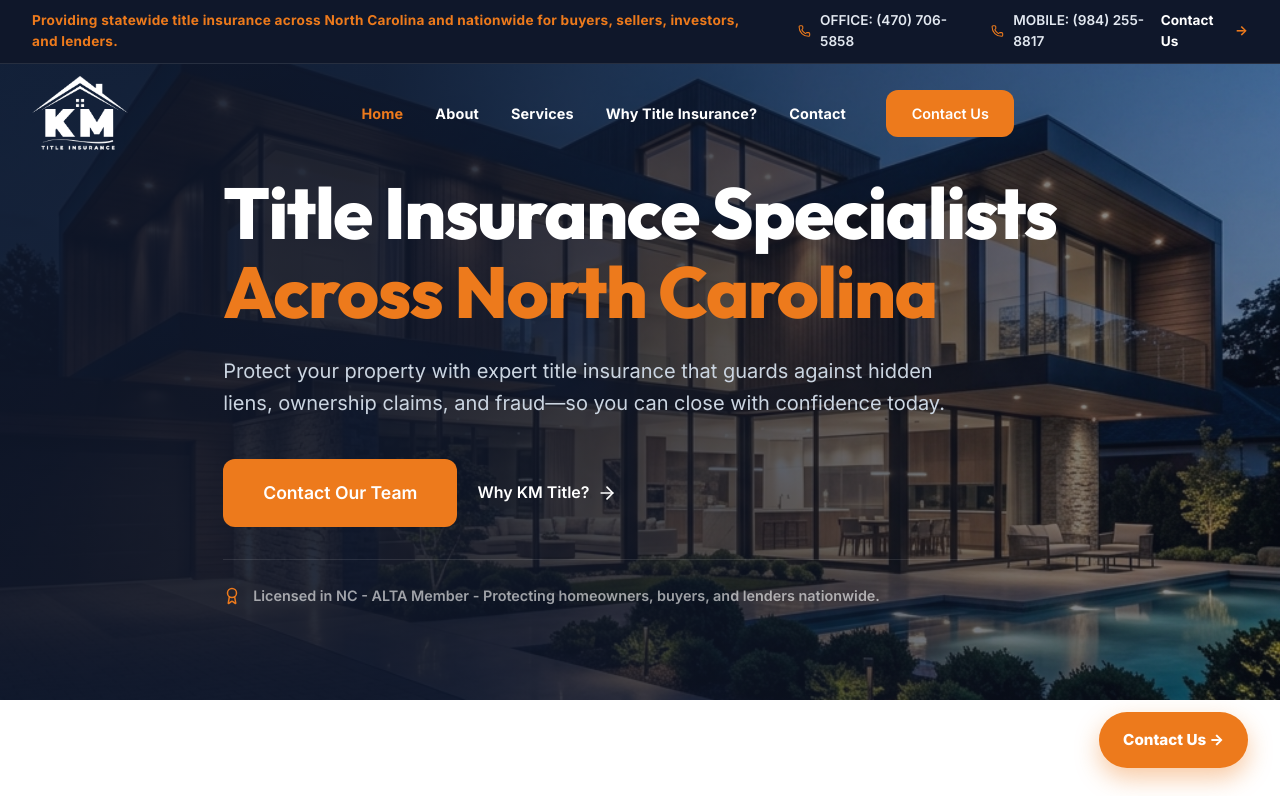
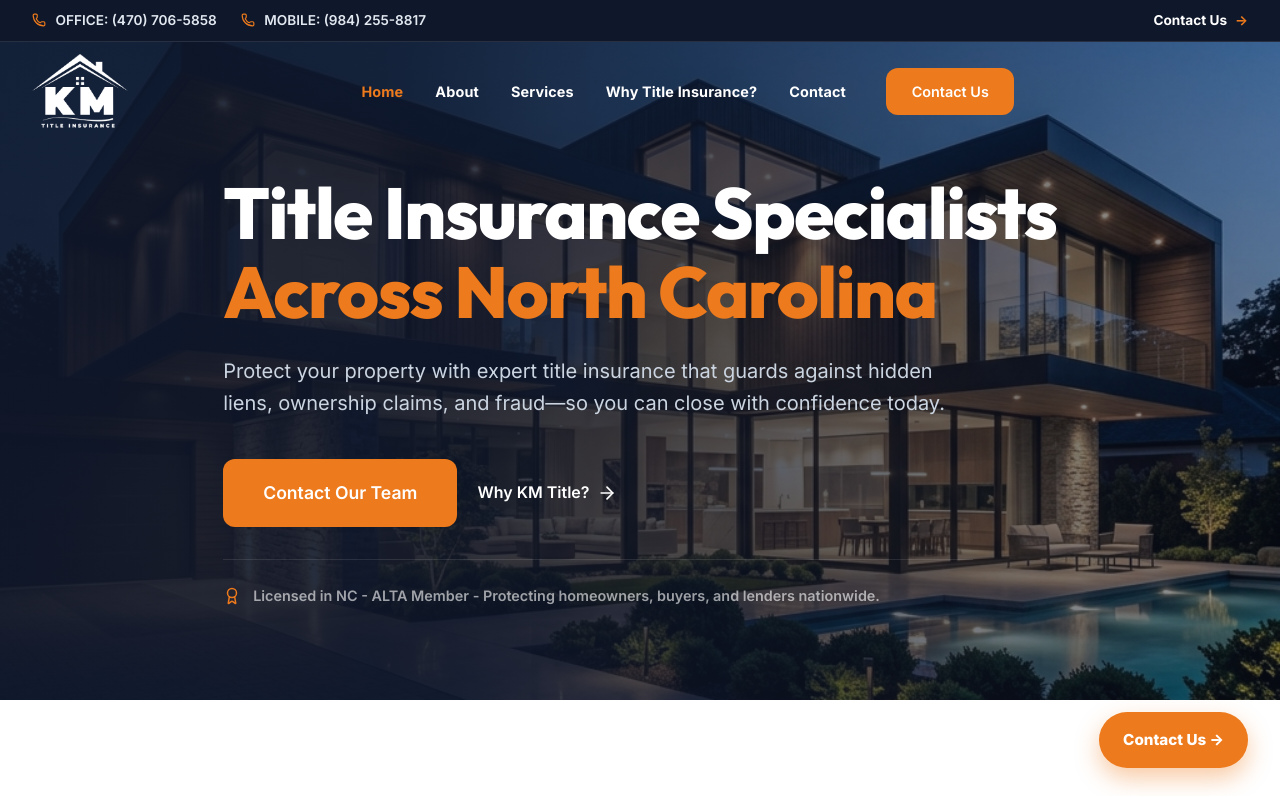
Before and after one commit to Kathir7623/Title-Insurance, a React (Vite) app: page / in a window 1280 px wide. Shown: the top 796 px of the page. Built offline with nearby package versions, Linux system fonts and the light colour scheme.

Commit message:
Remove redundant descriptive text from top bar to declutter header

```diff
--- a/src/components/Navbar.jsx
+++ b/src/components/Navbar.jsx
@@ -63,7 +63,6 @@ const Navbar = () => {
         }}>
           <div className="container" style={{ display: 'flex', justifyContent: 'space-between', alignItems: 'center', width: '100%' }}>
             <div style={{ display: 'flex', gap: '2rem', alignItems: 'center' }}>
-              <span className="desktop-only" style={{ color: 'var(--secondary)', fontWeight: 700, fontSize: '0.85rem', letterSpacing: '0.02em' }}>Providing statewide title insurance across North Carolina and nationwide for buyers, sellers, investors, and lenders.</span>
               <div style={{ display: 'flex', alignItems: 'center', gap: '1.5rem', fontSize: '0.85rem' }} className="top-bar-contacts">
                 <div style={{ display: 'flex', alignItems: 'center', gap: '0.6rem' }}>
                   <Phone size={14} className="text-secondary" />
```
